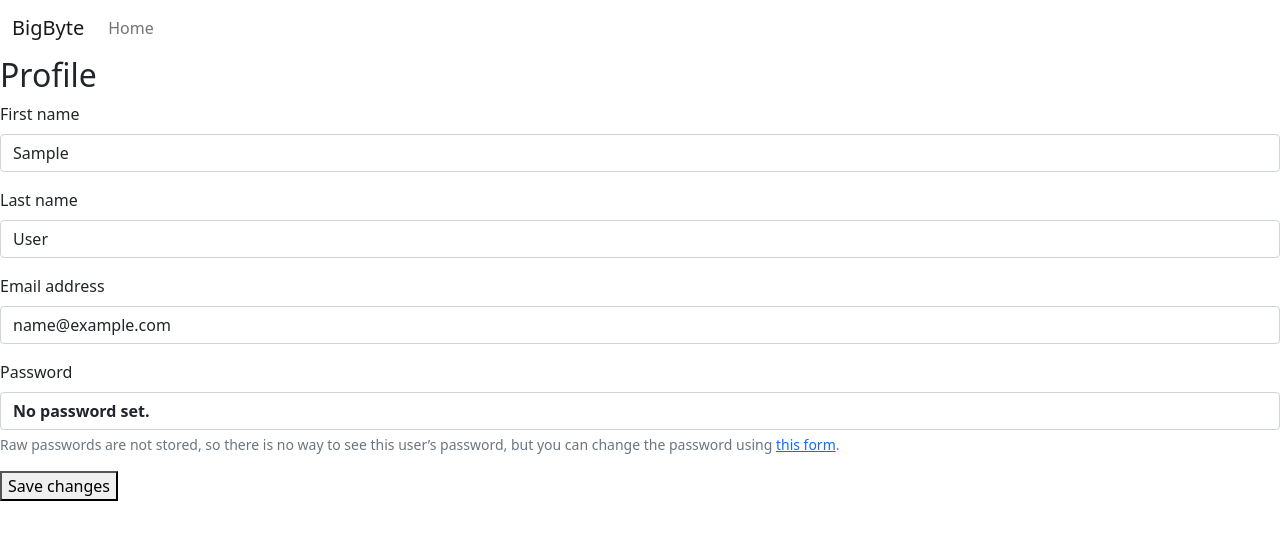
After one commit to DiarmuidHenry/Restaurant-Booking, a Django app: page /booking/profile/ in a window 1280 px wide. The commit adds this page. Shown: the top 540 px of the page. Run offline with Django 4.2, Linux system fonts and the light colour scheme; the visitor is signed in with stand-in values (Sample User, id 1); parts of the project's set-up code (start-up, migrations or seed data) failed here and were passed over; some libraries are stand-ins or nearby versions.

Commit message:
add: Edit Profile page
Later removed, unnecessary for this project

```diff
--- a/booking/forms.py
+++ b/booking/forms.py
@@ -2,6 +2,8 @@ from django import forms
 from allauth.account.forms import SignupForm
 from .models import Reservation
 from django.utils import timezone
+from django.contrib.auth.models import User
+from django.contrib.auth.forms import UserChangeForm
 
 class ReservationForm(forms.ModelForm):
     class Meta:
@@ -50,3 +52,8 @@ class CustomSignupForm(SignupForm):
         user.save()
 
         return user
+
+class CustomUserChangeForm(UserChangeForm):
+    class Meta:
+        model = User
+        fields = ('first_name', 'last_name', 'email')
--- a/booking/templates/booking/index.html
+++ b/booking/templates/booking/index.html
@@ -12,6 +12,9 @@
         <h1>Welcome to Our Restaurant</h1>
         <a href="{% url 'reservation' %}" class="btn btn-primary">Make a Reservation</a>
         <a href="{% url 'menu_items_list' %}" class="btn btn-primary">See our menu</a>
+        {% if user.is_authenticated %}
+        <a href="{% url 'profile' %}" class="btn btn-primary">Edit Profile</a>
+    {% endif %}
     </div>
     <div>
         {% if user.is_authenticated %}
--- /dev/null
+++ b/booking/templates/booking/profile.html
@@ -0,0 +1,12 @@
+{% extends "base.html" %}
+
+{% block content %}
+{% load static %}
+{% load crispy_forms_tags %}
+  <h2>Profile</h2>
+  <form method="post">
+    {% csrf_token %}
+    {{ form | crispy  }}
+    <button type="submit">Save changes</button>
+  </form>
+{% endblock %}
--- a/booking/urls.py
+++ b/booking/urls.py
@@ -1,11 +1,11 @@
 from django.urls import path
-from .views import ReservationView, check_availability, home, thank_you, make_reservation, get_opening_hours
+from .views import ReservationView, check_availability, home, thank_you, make_reservation, get_opening_hours, profile_view
 
 urlpatterns = [
     path('reservation/', ReservationView.as_view(), name='reservation'),
     path('check_availability/', check_availability, name='check_availability'),
     path('thank_you/', thank_you, name='thank_you'),
     path('make_reservation/<int:table_id>/', make_reservation, name='make_reservation'),
-    path('reservation/get_opening_hours/', get_opening_hours, name='get_opening_hours'),  # Ensure this line
-
+    path('reservation/get_opening_hours/', get_opening_hours, name='get_opening_hours'),
+    path('profile/', profile_view, name='profile'),
 ]
--- a/booking/views.py
+++ b/booking/views.py
@@ -5,8 +5,9 @@ from django.core.exceptions import ValidationError
 from django.http import HttpResponse, JsonResponse
 from datetime import datetime, timedelta
 from .models import Reservation, RestaurantTable, ExceptionalOpeningHours, NormalOpeningHours
-from .forms import ReservationForm, CustomSignupForm
+from .forms import ReservationForm, CustomSignupForm, CustomUserChangeForm
 from django.contrib.auth.mixins import LoginRequiredMixin
+from django.contrib.auth.decorators import login_required
 import datetime
 from datetime import datetime, time
 from django.db.models import Max
@@ -187,56 +188,15 @@ def get_opening_hours(request):
         data = {'error': 'No date provided'}
 
     return JsonResponse(data)
-    # selected_date = request.GET.get('date')
-    # if not selected_date:
-    #     return JsonResponse({'error': 'Date not provided'}, status=400)
-
-    # selected_date = datetime.datetime.strptime(selected_date, '%Y-%m-%d').date()
-
-    # reservation_day_open = None
-    # reservation_day_close = None
-    # try:
-    #     exceptional_opening_hours = ExceptionalOpeningHours.objects.get(date=selected_date)
-    #     if exceptional_opening_hours.is_open:
-    #         reservation_day_open = exceptional_opening_hours.opening_time.strftime('%H:%M')
-    #         reservation_day_close = exceptional_opening_hours.closing_time.strftime('%H:%M')
-    #         print(f"Exceptional Opening Hours: {reservation_day_open} - {reservation_day_close}")
-    #     else:
-    #         print("No exceptional opening hours exist")
-    #         # raise ValidationError("The restaurant is closed on the selected date.")
-    # except ExceptionalOpeningHours.DoesNotExist:
-    #     # If no exceptional opening hours, use nromal opening hours
-    #     try:
-    #         # Use normal opening hours for the reservation date
-    #         normal_opening_hours = NormalOpeningHours.objects.get(day=selected_date.strftime('%A').lower())
-    #         if not normal_opening_hours.is_open:
-    #             print("Normal opening hours says restaurant is closed")
-    #             raise ValidationError(f"The restaurant is closed on {self.reservation_date.strftime('%A')}s.")
-    #         reservation_day_open = normal_opening_hours.opening_time
-    #         # reservation_day_open_datetime = datetime.combine(self.reservation_date, reservation_day_open)
-    #         reservation_day_close = normal_opening_hours.closing_time
-    #         # reservation_day_close_datetime = datetime.combine(self.reservation_date, reservation_day_close)
-
-    #         print(f"Normal Opening Hours: {reservation_day_open} - {reservation_day_close}")
-    #     except NormalOpeningHours.DoesNotExist:
-    #         # If no opening hours are defined for the reservation date, raise an error
-    #         raise ValidationError("No opening hours are defined for the selected reservation date.")
-    #         return JsonResponse({'error': 'Opening hours not found'}, status=404)
-
-    # return JsonResponse({'opening_time': opening_time, 'closing_time': closing_time})
 
 
-    # try:
-    #     exceptional_hours = ExceptionalOpeningHours.objects.get(date=selected_date)
-    #     opening_time = exceptional_hours.opening_time.strftime('%H:%M')
-    #     closing_time = exceptional_hours.closing_time.strftime('%H:%M')
-    # except ExceptionalOpeningHours.DoesNotExist:
-    #     day_of_week = selected_date.weekday()  # Monday is 0 and Sunday is 6
-    #     try:
-    #         normal_hours = NormalOpeningHours.objects.get(day_of_week=day_of_week)
-    #         opening_time = normal_hours.opening_time.strftime('%H:%M')
-    #         closing_time = normal_hours.closing_time.strftime('%H:%M')
-    #     except NormalOpeningHours.DoesNotExist:
-    #         return JsonResponse({'error': 'Opening hours not found'}, status=404)
+def profile_view(request):
+    if request.method == 'POST':
+        form = CustomUserChangeForm(request.POST, instance=request.user)
+        if form.is_valid():
+            form.save()
+            return redirect('profile')
+    else:
+        form = CustomUserChangeForm(instance=request.user)
 
-    # return JsonResponse({'opening_time': opening_time, 'closing_time': closing_time})
+    return render(request, 'booking/profile.html', {'form': form})
--- a/templates/account/login.html
+++ b/templates/account/login.html
@@ -12,9 +12,8 @@
         <div class="col-md-8 mt-3 offset-md-2">
             <h3>{% trans "Sign In" %}</h3>
 
-            <p>{% blocktrans %}Welcome back to the code|star blog. To leave a comment or like a post, please log in. If
-                you
-                have not created an account yet, then <a class="link" href="{{ signup_url }}">sign up</a>
+            <p>{% blocktrans %}In order to make a booking, please login.
+                If you do not have an account with us, then <a class="link" href="{{ signup_url }}">sign up</a>
                 first.{% endblocktrans %}</p>
         </div>
     </div>
```
